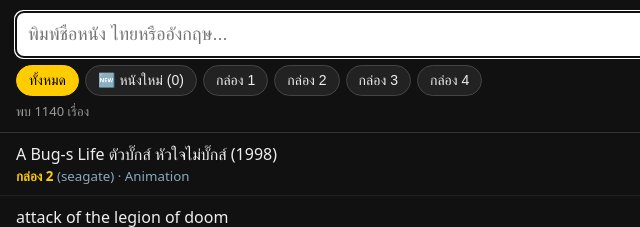
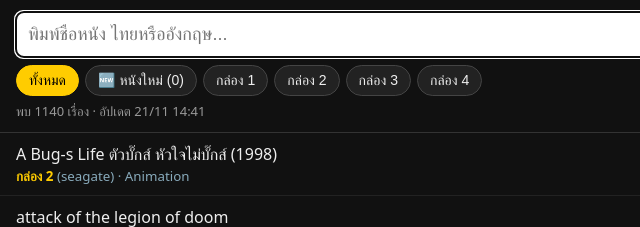
Before and after one commit to teedeejai2548-png/movie-list, a plain HTML site: page index.html in a window 1280 px wide. Shown: the top 227 px of the page, 0-640 px from the left. Drawn offline with Linux system fonts and the light colour scheme.

Commit message:
Show build time

```diff
--- a/index.html
+++ b/index.html
@@ -32,7 +32,7 @@ function show(){
   const t=norm(q.value).split(/\s+/).filter(Boolean);
   let hits=D.map((d,i)=>[d,i]).filter(([d,i])=>t.every(w=>idx[i].includes(w))&&(mode=="all"||(mode=="new"?isNew(d):d[2]==mode))).map(x=>x[0]);
   if(mode=="new")hits.sort((a,b)=>b[4].localeCompare(a[4]));
-  n.textContent=`พบ ${hits.length} เรื่อง`;
+  n.textContent=`พบ ${hits.length} เรื่อง · อัปเดต 21/11 14:41`;
   r.innerHTML=hits.slice(0,300).map(d=>`<li>${esc(d[0])}<small><b>กล่อง ${d[2]}</b> (${esc(d[3])}) · ${esc(d[1])}${isNew(d)?" · 🆕 เพิ่ม "+d[4]:""}</small></li>`).join("");
 }
 q.oninput=show;draw();show();
```
